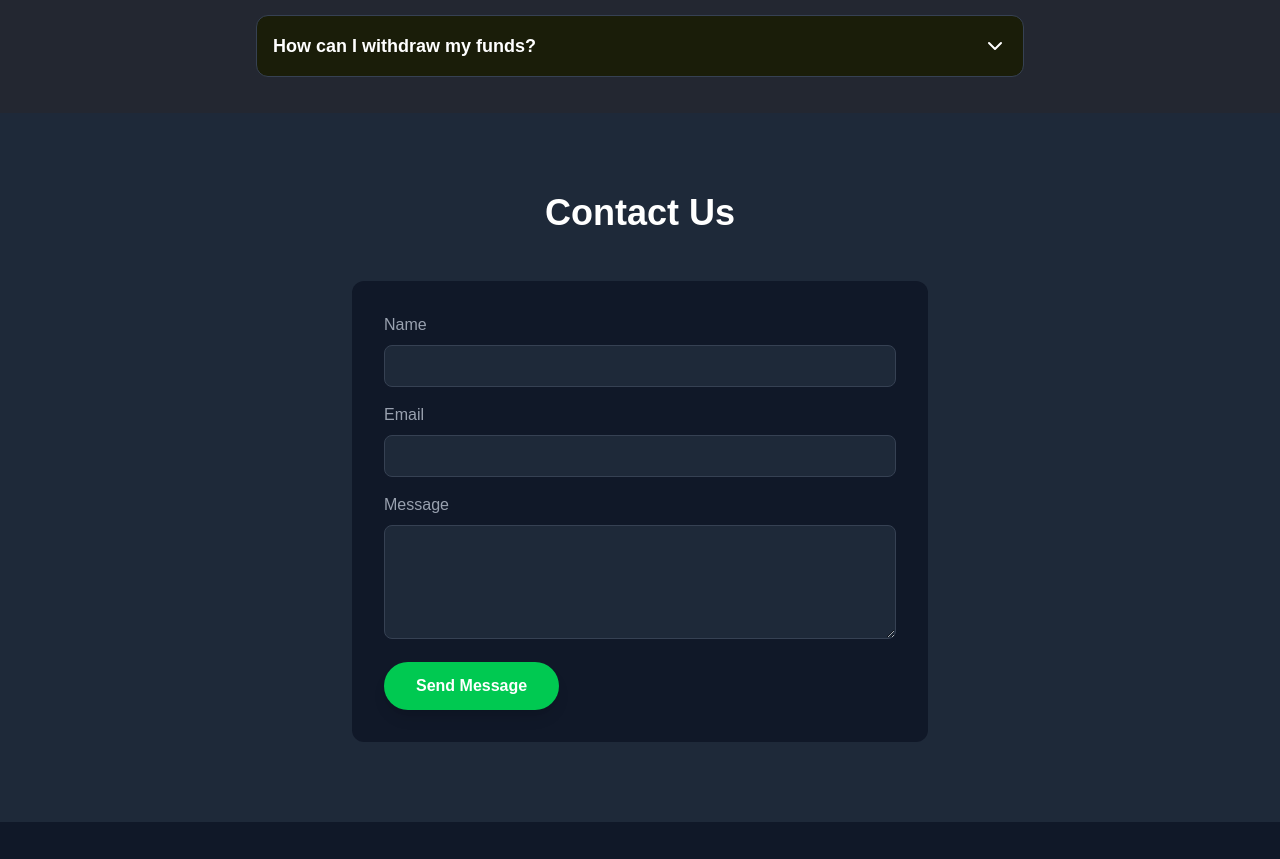
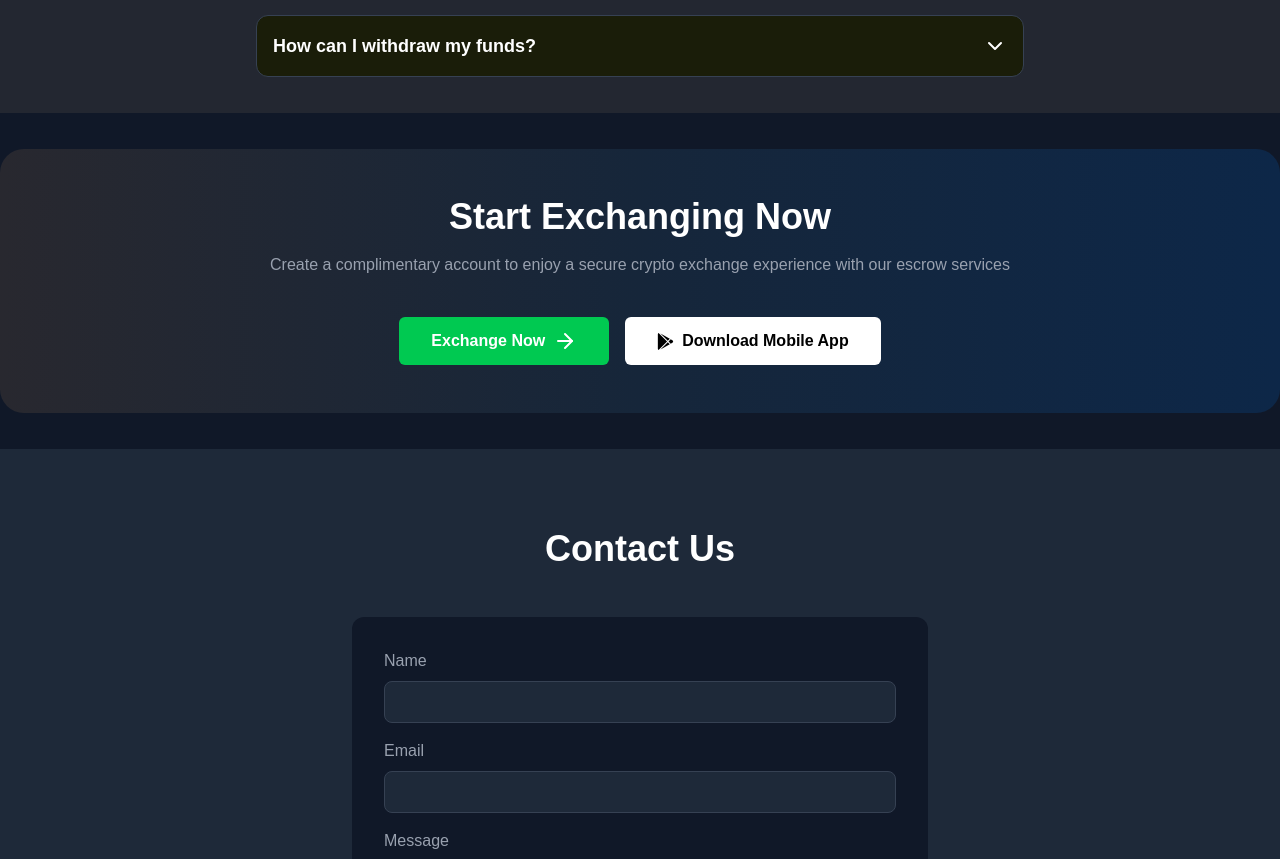
Before and after one commit to wiseandy32/bytexp2p, a Next.js app: page / in a window 1280 px wide. Shown: the part 4183-5042 px from the top of the page. Built offline with nearby package versions, Linux system fonts and the light colour scheme.

Commit message:
add start exchanging section

```diff
--- a/app/page.tsx
+++ b/app/page.tsx
@@ -6,6 +6,7 @@ import BestPractices from "@/components/BestPractices";
 import TrustedGlobally from "@/components/TrustedGlobally";
 import JoinExchange from "@/components/JoinExchange";
 import Reviews from "@/components/Reviews";
+import StartExchanging from "@/components/StartExchanging";
 import { Twitter, Linkedin, Facebook } from "lucide-react";
 
 export default function Home() {
@@ -19,6 +20,7 @@ export default function Home() {
       <TrustedGlobally />
       <JoinExchange />
       <Reviews />
+      <StartExchanging />
 
       {/* Contact Section */}
       <section id="contact" className="py-20 bg-gray-800">
--- /dev/null
+++ b/components/StartExchanging.tsx
@@ -0,0 +1,40 @@
+import Link from 'next/link';
+import { ArrowRight } from 'lucide-react';
+
+const StartExchanging = () => {
+  return (
+    <div className="py-5 relative">
+      <div className="container mx-auto py-4 px-4 sm:px-0">
+        <div
+          className="text-center p-8 lg:p-12 rounded-3xl aos-init aos-animate"
+          style={{ background: 'linear-gradient(to right, rgb(40, 40, 47), rgb(22, 38, 58), rgb(13, 39, 72))' }}
+          data-aos="zoom-in"
+          data-aos-duration="700"
+        >
+          <h4 className="text-4xl font-bold">Start Exchanging Now</h4>
+          <p className="m-0 mt-4 text-gray-400">
+            Create a complimentary account to enjoy a secure crypto exchange experience with our escrow services
+          </p>
+
+          <div className="flex mt-10 justify-center flex-col md:flex-row">
+            <Link href="https://peershieldex.com/register">
+              <button className="w-full md:w-auto px-8 py-3 font-semibold flex justify-center items-center bg-green-500 rounded-md">
+                Exchange Now <ArrowRight className="ml-2" style={{ fontSize: '16px' }} />
+              </button>
+            </Link>
+            <Link href="">
+              <button className="w-full md:w-auto px-8 py-3 font-semibold text-black bg-white mt-4 md:mt-0 md:ml-4 flex justify-center items-center rounded-md">
+                <svg xmlns="http://www.w3.org/2000/svg" width="17" height="17" fill="currentColor" viewBox="0 0 512 512">
+                  <path d="M325.3 234.3L104.6 13l280.8 161.2-60.1 60.1zM47 0C34 6.8 25.3 19.2 25.3 35.3v441.3c0 16.1 8.7 28.5 21.7 35.3l256.6-256L47 0zm425.2 225.6l-58.9-34.1-65.7 64.5 65.7 64.5 60.1-34.1c18-14.3 18-46.5-1.2-60.8zM104.6 499l280.8-161.2-60.1-60.1L104.6 499z"></path>
+                </svg>
+                <span className="ml-2">Download Mobile App</span>
+              </button>
+            </Link>
+          </div>
+        </div>
+      </div>
+    </div>
+  );
+};
+
+export default StartExchanging;
```
